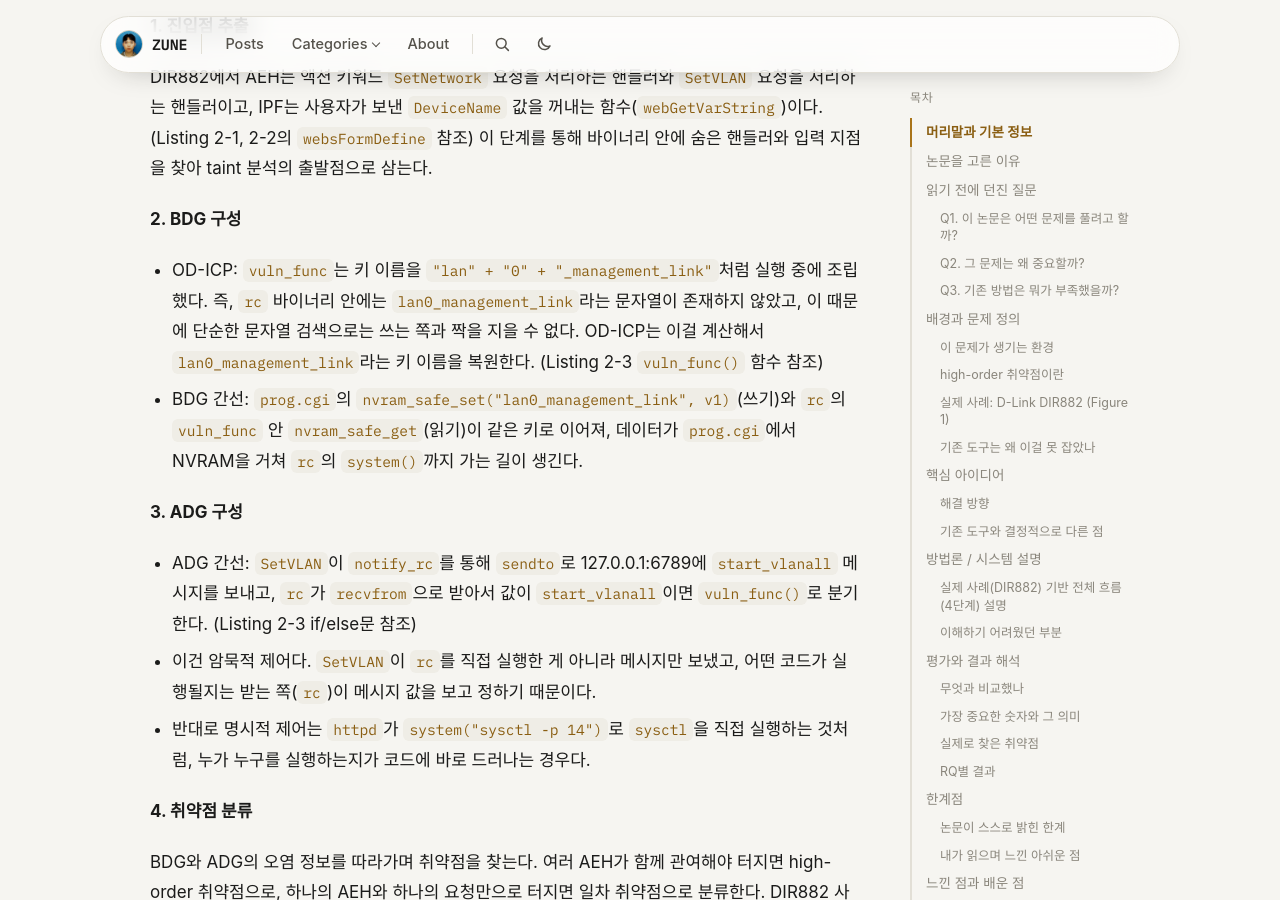
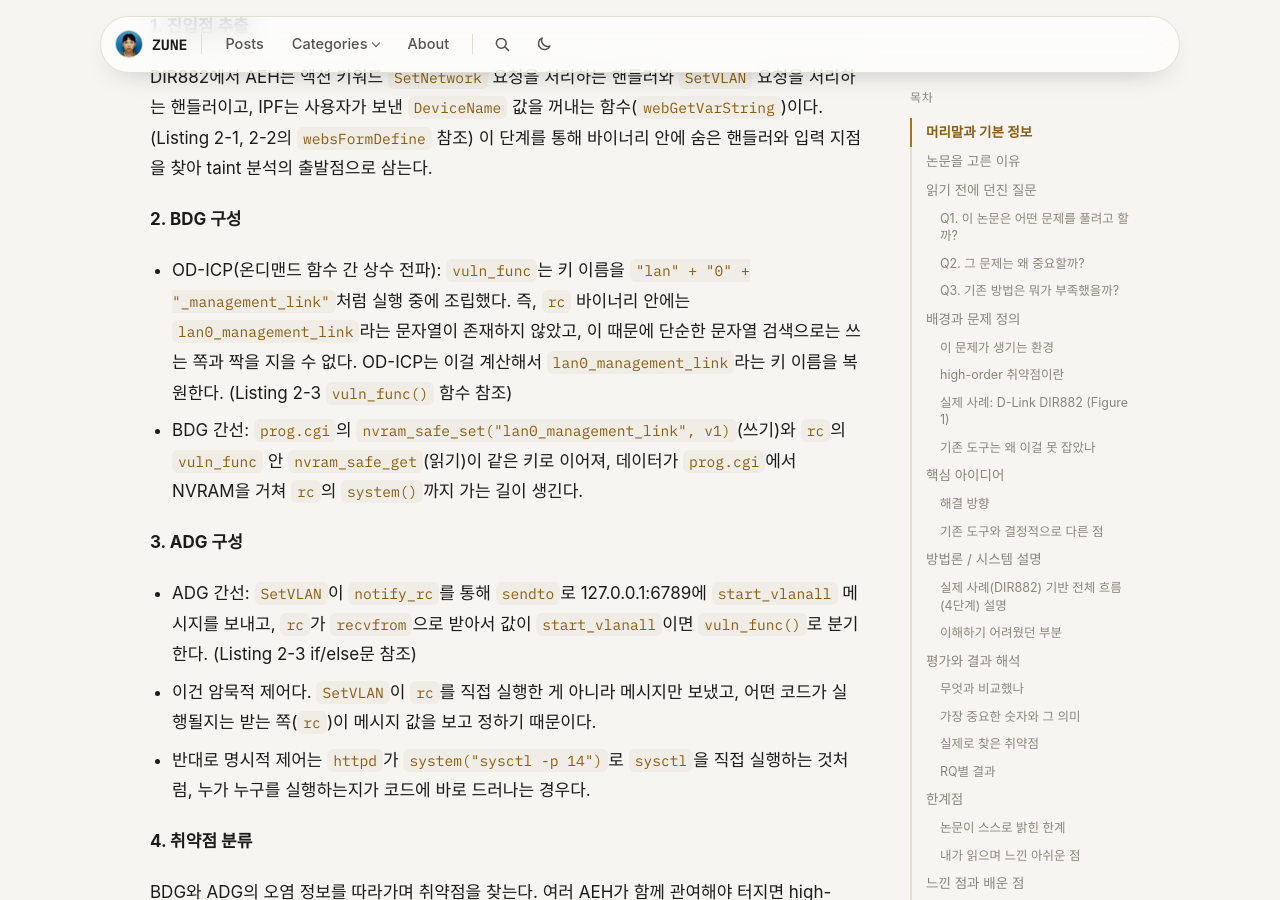
Before and after one commit to junseopark0216/junseopark0216.github.io, a Jekyll site: the page built from _posts/2026-11-08-bridge-high-order-taint.md, in a window 1280 px wide and 900 px high, scrolled down 5560 px. Built offline with Jekyll 4.4.1, drawn with Linux system fonts in a browser that asks for light colours; some web fonts are replaced.

Commit message:
Update 2026-11-08-bridge-high-order-taint.md

```diff
--- a/_posts/2026-11-08-bridge-high-order-taint.md
+++ b/_posts/2026-11-08-bridge-high-order-taint.md
@@ -136,7 +136,7 @@ DIR882에서 AEH는 액션 키워드 `SetNetwork` 요청을 처리하는 핸들
 
 **2. BDG 구성**
 
-- OD-ICP: `vuln_func`는 키 이름을 `"lan" + "0" + "_management_link"`처럼 실행 중에 조립했다. 즉, `rc` 바이너리 안에는 `lan0_management_link`라는 문자열이 존재하지 않았고, 이 때문에 단순한 문자열 검색으로는 쓰는 쪽과 짝을 지을 수 없다. OD-ICP는 이걸 계산해서 `lan0_management_link`라는 키 이름을 복원한다. (Listing 2-3 `vuln_func()` 함수 참조)
+- OD-ICP(온디맨드 함수 간 상수 전파): `vuln_func`는 키 이름을 `"lan" + "0" + "_management_link"`처럼 실행 중에 조립했다. 즉, `rc` 바이너리 안에는 `lan0_management_link`라는 문자열이 존재하지 않았고, 이 때문에 단순한 문자열 검색으로는 쓰는 쪽과 짝을 지을 수 없다. OD-ICP는 이걸 계산해서 `lan0_management_link`라는 키 이름을 복원한다. (Listing 2-3 `vuln_func()` 함수 참조)
 - BDG 간선: `prog.cgi`의 `nvram_safe_set("lan0_management_link", v1)`(쓰기)와 `rc`의 `vuln_func` 안 `nvram_safe_get`(읽기)이 같은 키로 이어져, 데이터가 `prog.cgi`에서 NVRAM을 거쳐 `rc`의 `system()`까지 가는 길이 생긴다.
 
 **3. ADG 구성**
```
